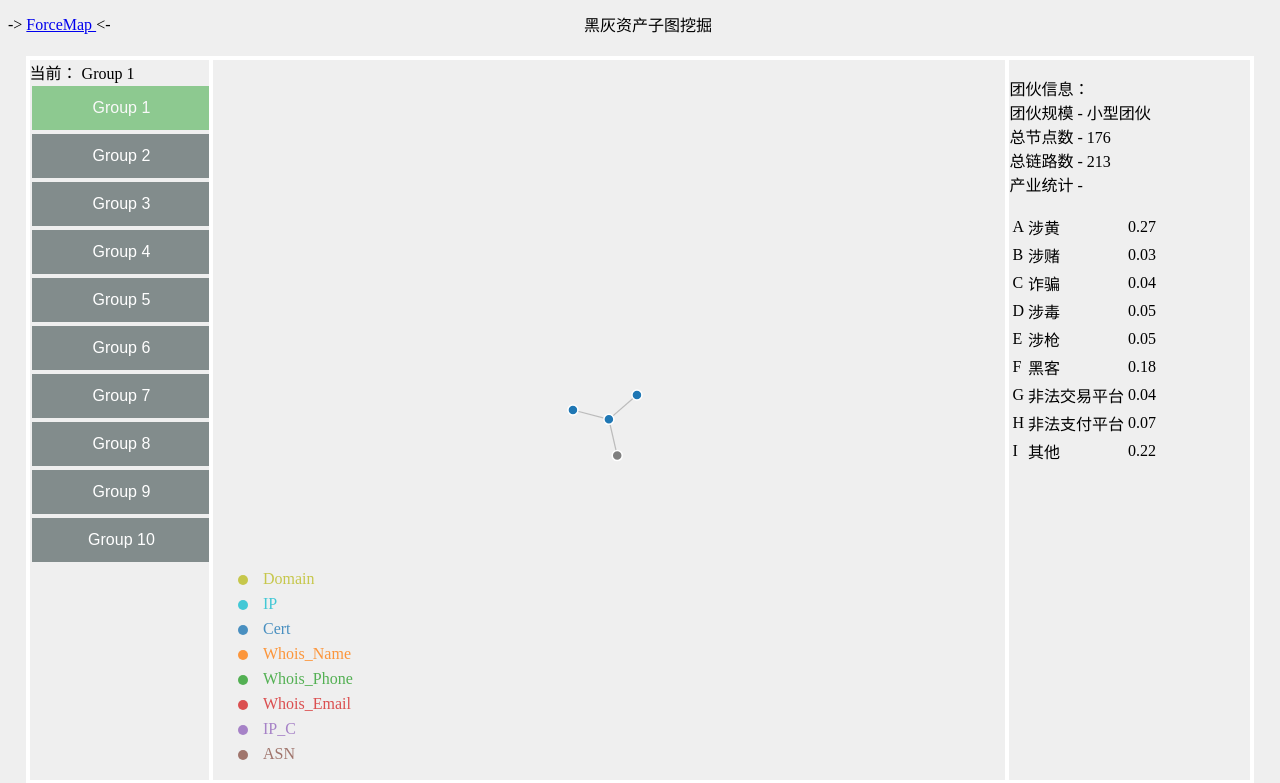
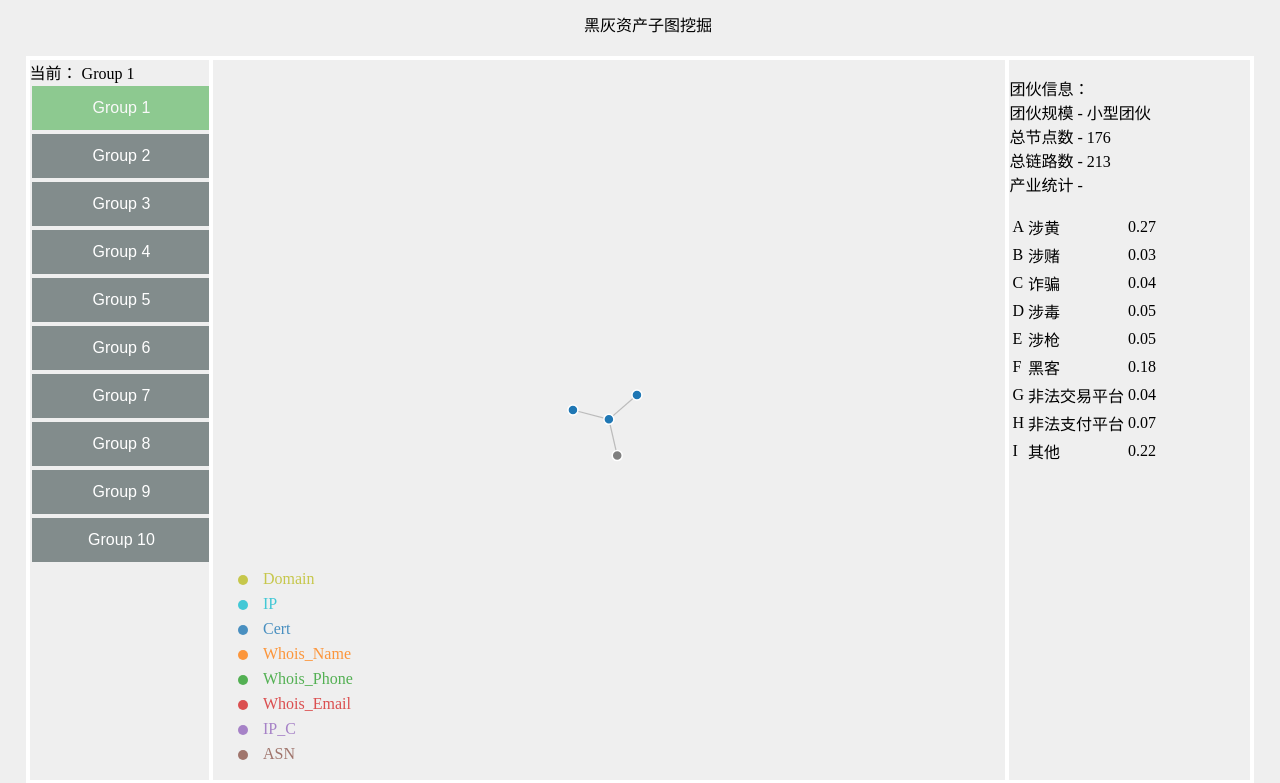
Before and after one commit to ArcPen/asset-subgraph-visualization, a Flask app: page / in a window 1280 px wide. Shown: the top 783 px of the page. Run offline with Flask 2, Linux system fonts and the light colour scheme; some libraries are stand-ins or nearby versions.

Commit message:
remove test code

```diff
--- a/templates/mainpage.html
+++ b/templates/mainpage.html
@@ -177,10 +177,6 @@ body {
 
 
 <div class="maintext">黑灰资产子图挖掘</div>
-
-
-<p style="z-index: 10;"> -> <a href="force_map" target="_blank"> ForceMap </a> <- </p>
-
 
 <div id="content-holder" class="card">
     <!-- loading... -->
```
